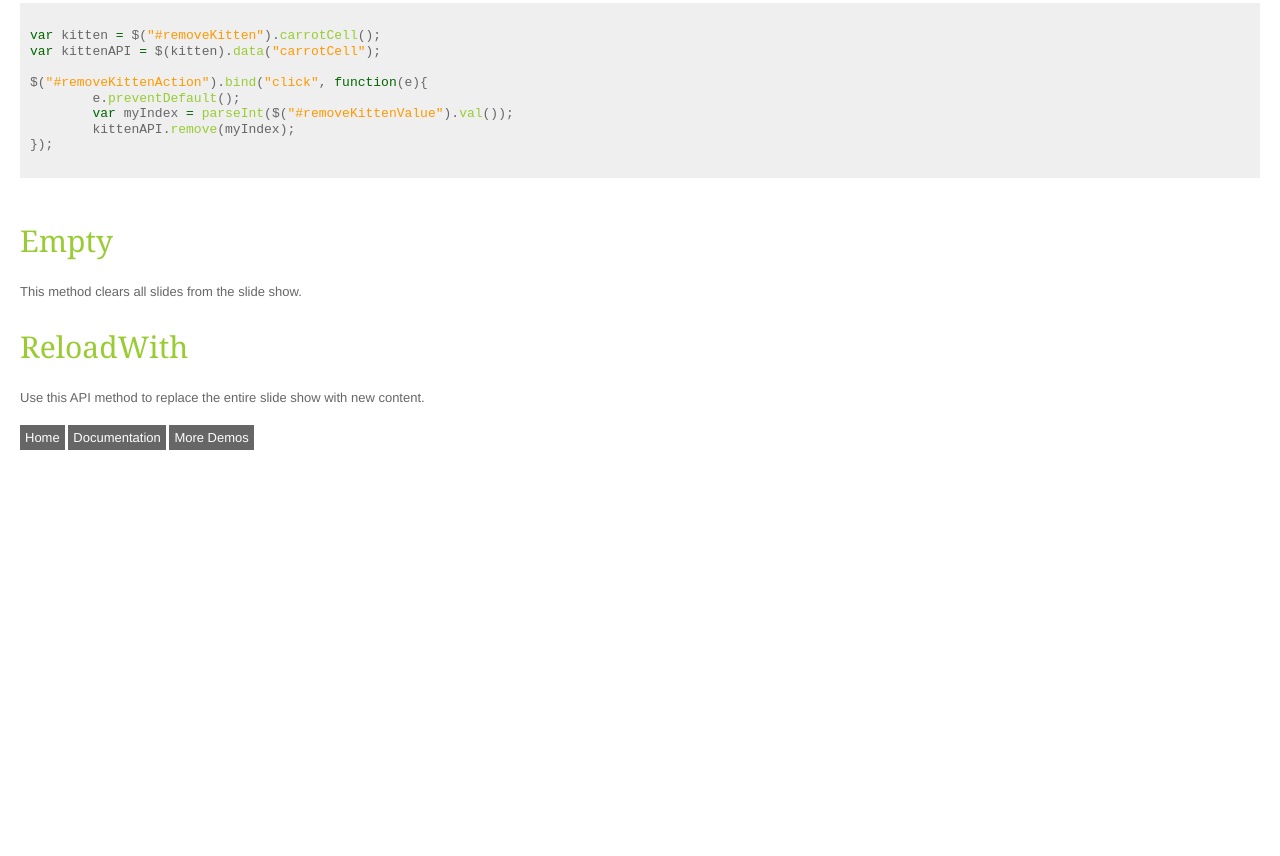
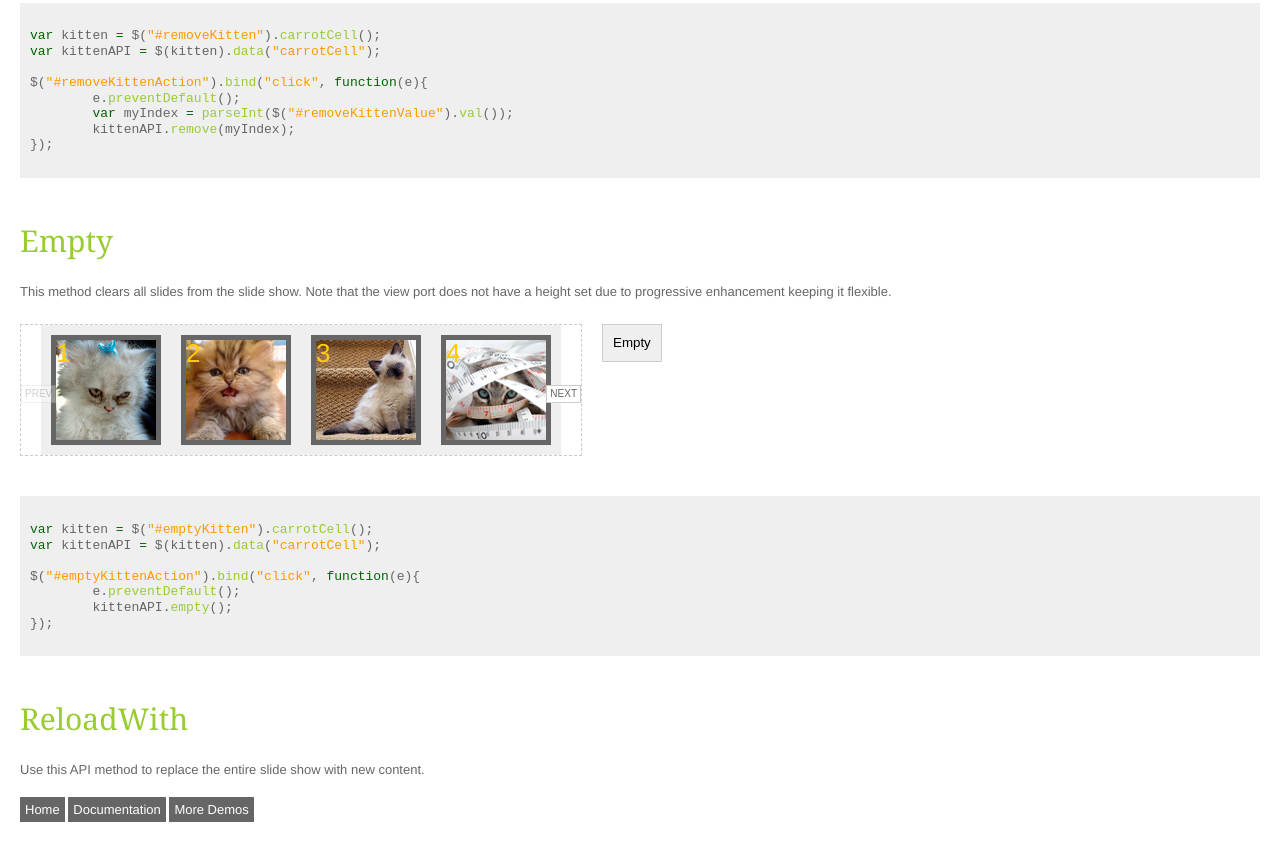
Before and after one commit to yujulia/jCarrotCell, a plain HTML site: page demo-api.html in a window 1280 px wide. Shown: the part 2564-3420 px from the top of the page. Before the commit the page ends 3048 px from the top, so only its background shows below. Drawn offline with Linux system fonts and the light colour scheme.

Commit message:
empty demo added

```diff
--- a/demo-api.html
+++ b/demo-api.html
@@ -25,7 +25,6 @@
 			var insertKitten = $("#insertKitten").carrotCell();
 			var insertKittenAPI = $(insertKitten).data("carrotCell");
 			var insertCount = 0;
-
 			$("#insertKittenAction").bind("click", function(e){
 				e.preventDefault();
 				var myIndex = parseInt($("#insertKittenValue").val());
@@ -40,7 +39,6 @@
 			});
 			var insertKittenAPI2 = $(insertKitten2).data("carrotCell");
 			var insertCount2 = 0;
-
 			$("#insertKittenAction2").bind("click", function(e){
 				e.preventDefault();
 				var myIndex = parseInt($("#insertKittenValue2").val());
@@ -56,7 +54,6 @@
 			});
 			var insertKittenAPI3 = $(insertKitten3).data("carrotCell");
 			var insertCount3 = 0;
-
 			$("#insertKittenAction3").bind("click", function(e){
 				e.preventDefault();
 				var myIndex = parseInt($("#insertKittenValue3").val());
@@ -66,13 +63,20 @@
 			});
 
 			// remove kitten
-			var kitten = $("#removeKitten").carrotCell();
-			var kittenAPI = $(kitten).data("carrotCell");
-
+			var removeKitten = $("#removeKitten").carrotCell();
+			var removeKittenAPI = $(removeKitten).data("carrotCell");
 			$("#removeKittenAction").bind("click", function(e){
 				e.preventDefault();
 				var myIndex = parseInt($("#removeKittenValue").val());
-				kittenAPI.remove(myIndex);
+				removeKittenAPI.remove(myIndex);
+			});
+
+			// empty kitten
+			var emptyKitten = $("#emptyKitten").carrotCell();
+			var emptyKittenAPI = $(emptyKitten).data("carrotCell");
+			$("#emptyKittenAction").bind("click", function(e){
+				e.preventDefault();
+				emptyKittenAPI.empty();
 			});
 
 		}
@@ -321,7 +325,39 @@ $("#removeKittenAction").bind("click", function(e){
 
 	<article id="five">
 		<h2>Empty</h2>
-		<p>This method clears all slides from the slide show.</p>
+		<p>This method clears all slides from the slide show. Note that the view port does not have a height set due to progressive enhancement keeping it flexible.</p>
+
+		<div class="example">
+			<div id="emptyKitten" class="carrotCell kitten">
+				<div class="carrotCellView">
+					<ol>
+						<li><span>1</span><img src="images/cat01.png" /></li>
+						<li><span>2</span><img src="images/cat02.png" /></li>
+						<li><span>3</span><img src="images/cat03.png" /></li>
+						<li><span>4</span><img src="images/cat04.png" /></li>
+						<li><span>5</span><img src="images/cat05.png" /></li>
+						<li><span>6</span><img src="images/cat06.png" /></li>
+						<li><span>7</span><img src="images/cat07.png" /></li>
+						<li><span>8</span><img src="images/cat08.png" /></li>
+						<li><span>9</span><img src="images/cat09.png" /></li>
+			        </ol>
+				</div>
+				<div class="prev">prev</div>
+				<div class="next">next</div>
+			</div>
+			<button id="emptyKittenAction" class="result">Empty</button>
+		</div>
+
+<pre><code data-language="js">
+var kitten = $("#emptyKitten").carrotCell();
+var kittenAPI = $(kitten).data("carrotCell");
+
+$("#emptyKittenAction").bind("click", function(e){
+	e.preventDefault();
+	kittenAPI.empty();
+});
+</code></pre>
+
 	</article>
 
 	<article id="six">
```
Also changed, not shown: test.html (+0 -1 lines).
